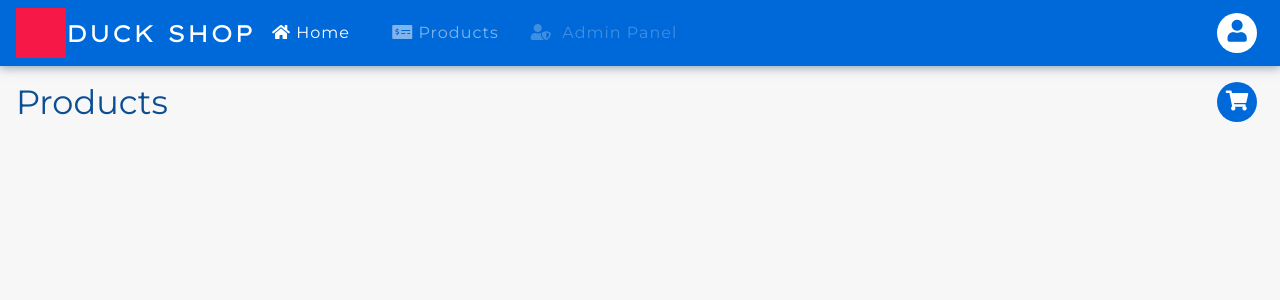
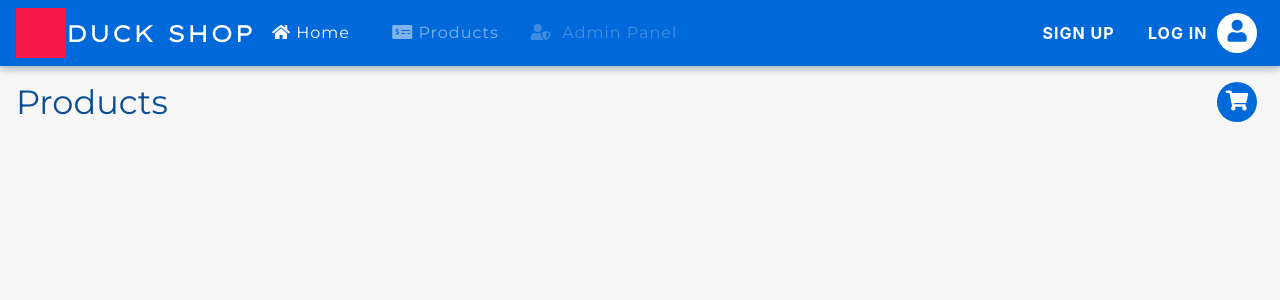
Before and after one commit to devrox7/DWP-2020, a PHP site: page / in a window 1280 px wide. Shown: the top 300 px of the page. Run offline with PHP 8.4, Linux system fonts and the light colour scheme; data that the repository does not hold is empty; some libraries are stand-ins or nearby versions; grey boxes are pictures that could not be loaded.

Commit message:
added singup/login btns

```diff
--- a/dwp-app/assets/layout/header.php
+++ b/dwp-app/assets/layout/header.php
@@ -55,7 +55,8 @@
 
 
         <div class="col d-flex justify-content-end">
-        <div class="user-icon "> <i class="fas fa-user"></i></div>
+            <div class="login-text">SIGN UP &nbsp;&nbsp;&nbsp;&nbsp;&nbsp; LOG IN &nbsp;</div>
+            <div class="user-icon "> <i class="fas fa-user"></i></div>
 
         </div>
 
--- a/dwp-app/assets/styles.css
+++ b/dwp-app/assets/styles.css
@@ -163,3 +163,11 @@ h1 {
 .form-control {
     border-radius: 20px;
 }
+
+.login-text {
+    color: white;
+    align-self: center;
+    font-weight: bold;
+    letter-spacing: 1px;
+    cursor: pointer;
+}
```
